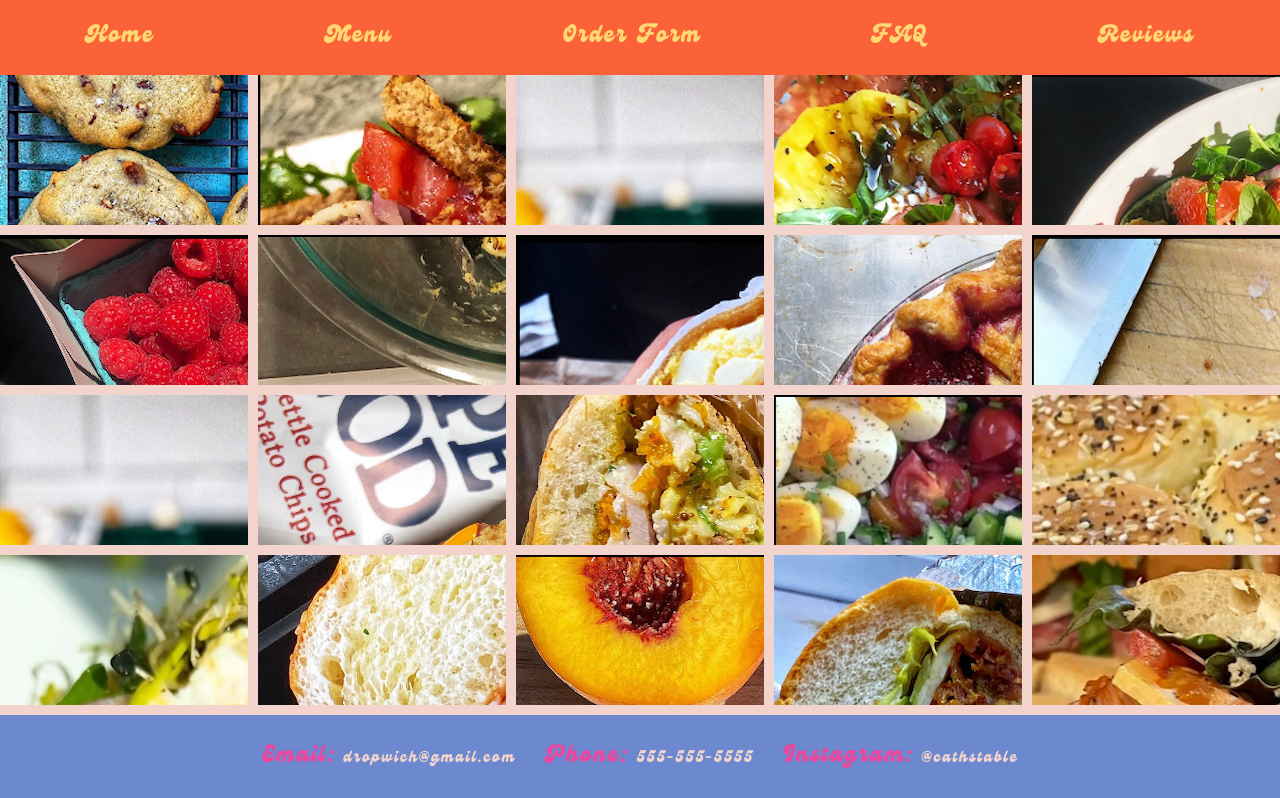
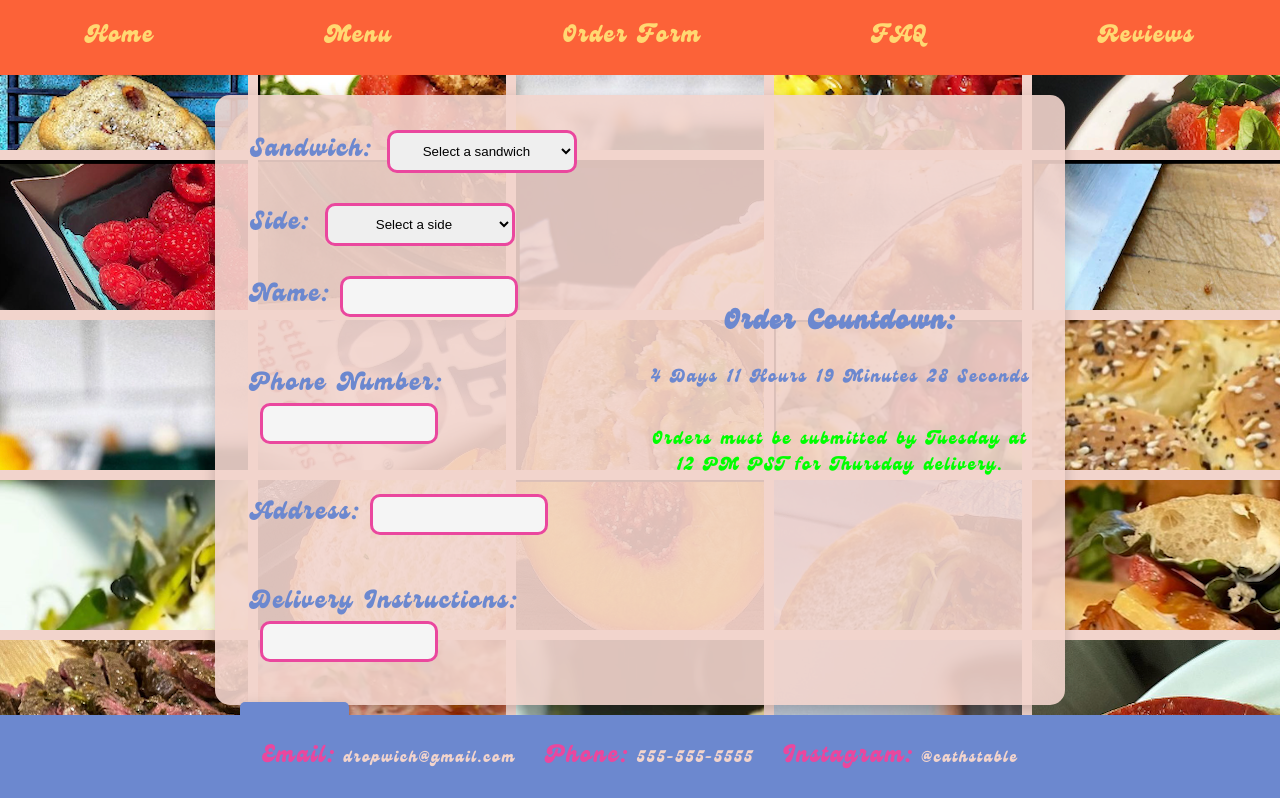
Before and after one commit to lissashea/Dropwhich, a React (Create React App) app: page /order in a window 1280 px wide. Shown: the top 798 px of the page. Built offline with nearby package versions, Linux system fonts and the light colour scheme.

Commit message:
updates to orderform

```diff
--- a/src/App.js
+++ b/src/App.js
@@ -24,7 +24,7 @@ function App() {
           <ImageGrid />
         </div>
         <Routes>
-          <Route path="/" element={<Home />} />
+          <Route path="/" element={<Home imageSize="100px" />} />
           <Route path="/menu" element={<Menu />} />
           <Route path="/order" element={<OrderForm />} />
           <Route path="/faq" element={<Faq />} />
--- a/src/components/Footer.css
+++ b/src/components/Footer.css
@@ -10,6 +10,7 @@
   left: 0;
   right: 0;
   margin: 0; /* Remove margin to allow more space for the content above */
+  z-index: 7;
 
 }
 
--- a/src/components/Home.css
+++ b/src/components/Home.css
@@ -1,19 +1,24 @@
 .homeContainer {
   display: flex;
-  position: absolute;
-  top: 75px; /* Adjust the value as needed to set the distance from the top */
   align-items: center;
+  text-align: center;
   justify-content: center;
   padding: 25px;
   margin: 25px;
-  background-color: rgba(242, 212, 204, 0.9);
+  background-color: rgba(242, 212, 204, 0.8);
   color: #6C88CF;
   border-radius: 15px;
-  box-shadow: 0px 5px 15px rgba(0, 0, 0, 0.6);
+  box-shadow: 0px 5px 15px rgba(0, 0, 0, 0.2);
+  /* min-height: 50vh; */
   font-size: 1.5rem;
-  z-index: 1;
+  z-index: 3;
+  width: 750px;
+  position: absolute;
+  top: 50%;
+  left: 50%;
+  transform: translate(-50%, -50%);
+  z-index: 2;
 }
-
 
 span {
  color: #ea479e;
@@ -45,6 +50,16 @@ span {
   transition: all 0.2s ease; /* Add a smooth transition effect on hover */
   /* Add 3D effect */
   box-shadow: 0px 5px 15px rgba(0, 0, 0, 0.2);
+  z-index: 2;
+}
+
+.backgroundContainer {
+  position: absolute;
+  top: 0;
+  left: 0;
+  width: 100%;
+  height: 100%;
+  z-index: 1; /* Set the z-index to be below the component containers */
 }
 
 .menu-button:hover {
--- a/src/components/Home.jsx
+++ b/src/components/Home.jsx
@@ -5,6 +5,7 @@ import sandwichImage from "../images-drop/sandwich-transparent.png";
 
 const Home = ({ imageSize }) => {
   return (
+    <div className="backgroundContainer">
     <div className="homeContainer">
       <div className="textContainer">
         <h1>Welcome to <span>Dropwich!</span></h1>
@@ -27,6 +28,7 @@ const Home = ({ imageSize }) => {
         </div>
       </div>
     </div>
+    </div>
   );
 };
 
--- a/src/components/Menu.css
+++ b/src/components/Menu.css
@@ -1,15 +1,30 @@
 .menu-container {
-  position: absolute;
-  display: flex;
-  flex-direction: column;
   text-align: center;
-  margin-top: 75px; /* Adjust the margin as needed to set the distance from the top */
-  color: #ea479e; /* Change the text color to match the "Order Form" text */
+  color: #ea479e;
   border-radius: 15px;
   padding: 25px;
   box-shadow: 0px 5px 15px rgba(0, 0, 0, 0.2);
   background-color: rgba(242, 212, 204, 0.8);
-  min-width: auto;
+  justify-content: center;
+  align-items: center;
+  /* Adjust the width to your desired value for mobile view */
+  width: 750px;
+  position: absolute;
+  top: 50%;
+  left: 50%;
+  transform: translate(-50%, -50%);
+  z-index: 2;
+  /* Add a margin from the top for desktop view */
+  margin-top: 25px;
+}
+
+.backgroundContainer {
+  position: absolute;
+  top: 0;
+  left: 0;
+  width: 100%;
+  height: 100%;
+  z-index: 1; /* Set the z-index to be below the component containers */
 }
 
 h1 {
@@ -23,14 +38,14 @@ h1 {
   text-decoration: underline;
 }
 
-/* .menu-content {
+.menu-content {
   display: flex;
   justify-content: space-evenly;
   align-content: center;
   flex-wrap: wrap;
   flex-direction: col;
   color: #6c88cf;
-} */
+}
 
 .menu-items {
   width: 48%; /* Adjust the width to create two columns */
@@ -87,7 +102,13 @@ h1 {
 /* Media query for screens with a maximum width of 667px (specific breakpoint for smaller devices) */
 @media (max-width: 667px) {
   .menu-container {
-    display: flex;
-    flex-direction: column;
+    /* Remove width, positioning, and flex styles to allow it to behave as a block-level element */
+    width: auto;
+    position: static;
+    transform: none;
+    display: block;
+    /* Add margin for spacing from the top */
+    margin-top: 25px;
+    z-index: 1;
   }
 }
--- a/src/components/Menu.jsx
+++ b/src/components/Menu.jsx
@@ -75,7 +75,7 @@ function Menu({ imagesize }) {
             ))}
         </div>
       </div>
-      <p>Available until {new Date().toLocaleDateString()}</p>
+      {/* <p>Available until {new Date().toLocaleDateString()}</p> */}
       <button onClick={goToOrderForm} className="order-button">
         Order Here
       </button>
--- a/src/components/NavBar.css
+++ b/src/components/NavBar.css
@@ -4,6 +4,7 @@
   justify-content: space-around;
   padding: 20px 0;
   color: #FFD872;
+  z-index: 8;
 }
 
 .navLink {
--- a/src/components/OrderForm.css
+++ b/src/components/OrderForm.css
@@ -1,44 +1,52 @@
-
 /* components/OrderForm.css */
 
 .orderForm {
   display: flex;
   flex-direction: column;
   align-items: center;
-  /* margin-top: 25px; */
-  justify-content: baseline;
   font-size: 25px;
   color: #6C88CF;
   margin-bottom: 100px;
+  z-index: 2;
 }
 
-
 .orderform-container {
-  /* text-align: center;
-  /* margin-top: 25px; */
   color: #6c88cf;
   background-color: rgba(242, 212, 204, 0.9);
   border-radius: 15px;
   padding: 25px;
-  margin-top: 25px;
-  /* margin: 25px; */
+  /* margin-top: 25px; */
   box-shadow: 0px 5px 15px rgba(0, 0, 0, 0.2);
-  /* width: auto; */
+  width: 100vh;
+  height: 70vh;
+  position: absolute;
+  top: 50%;
+  left: 50%;
+  transform: translate(-50%, -50%);
+  z-index: 2;
   display: flex;
-  flex-wrap: wrap; /* Wrap the columns if there's not enough space */
-  justify-content: space-between; /* Spread columns horizontally */
-  align-items: flex-start; /* Align columns at the top */
+  flex-direction: row;
+}
+
+.backgroundContainer {
+  position: absolute;
+  top: 0;
+  left: 0;
+  width: 100%;
+  height: 100%;
+  z-index: 1;
 }
 
 .orderForm-column1 {
-  flex: 1; /* Take up equal width as much as possible */
-  max-width: 400px; /* Set a maximum width for the column */
-  margin-right: 20px; /* Add some space between columns */
+  flex: 1;
+  max-width: 500px;
+  margin-right: 20px;
+margin: auto;
 }
 
 .orderForm-column2 {
-  flex: 1; /* Take up equal width as much as possible */
-  max-width: 400px; /* Set a maximum width for the column */
+  flex: 1;
+  max-width: 400px;
   max-height: 600px;
   margin: auto;
 }
@@ -47,49 +55,47 @@
   animation: pulse 2s infinite;
 }
 
-
 @keyframes pulse {
   50% {
-    color: #ea479e; /* Start with red color */
+    color: #ea479e;
   }
 
   50% {
-    color: #00ff00; /* Transition to green color */
+    color: #00ff00;
   }
   50% {
-    color: #ea479e; /* Return to red color */
+    color: #ea479e;
   }
 }
 
 .dropdown {
-padding:10px;
-border-radius: 10px;
-border:solid #ea479e;
-width:40%;
-margin-left:15px;
-text-align: center;
+  padding: 10px;
+  border-radius: 10px;
+  border: solid #ea479e;
+  width: 50%;
+  margin-left: 15px;
+  text-align: center;
 }
 
 label {
-  display: block; /* Display the labels as blocks to stack them vertically */
+  display: block;
   text-align: left;
   margin-bottom: 10px;
-  padding:10px;
+  padding: 10px;
 }
 
 .madLibInput {
-  width:30%;
-  margin-left:15px;
+  width: 40%;
+  margin-left: 10px;
   padding: 10px;
   margin-bottom: 20px;
-  border:solid #ea479e;
+  border: solid #ea479e;
   border-radius: 10px;
   background-color: #f5f5f5;
 }
 
 .submitButton {
   padding: 10px 20px;
-  margin-top: 20px;
   margin-bottom: 10px;
   border: none;
   border-radius: 5px;
@@ -98,26 +104,24 @@ label {
   cursor: pointer;
   font-family: 'Genty', 'Comic Sans MS', cursive, sans-serif;
   font-size: 25px;
-  text-decoration: none; /* Remove underline from the button text */
-  transition: all 0.2s ease; /* Add a smooth transition effect on hover */
-  /* Add 3D effect */
+  text-decoration: none;
+  transition: all 0.2s ease;
   box-shadow: 0px 5px 15px rgba(0, 0, 0, 0.2);
 }
 
 .submitButton:hover {
   background-color: #F2D4CC;
   color: #6C88CF;
-  /* Add 3D effect on hover */
   box-shadow: 0px 8px 20px rgba(0, 0, 0, 0.3);
 }
 
-/* Add styles for the confirmation message */
 .confirmationMessage {
   margin-top: 20px;
   color: #6c88cf;
   font-size: 20px;
   font-weight: bold;
 }
+
 
 /* Media query for small screens (e.g., mobile devices) */
 @media (max-width: 767px) {
--- a/src/components/OrderForm.jsx
+++ b/src/components/OrderForm.jsx
@@ -1,7 +1,6 @@
 import React, { useState } from "react";
 import "./OrderForm.css";
 import Countdown from "./Countdown.jsx"; // Import the Countdown component
-import sandwichImage from "../images-drop/sandwich-transparent.png";
 
 function OrderForm() {
   const [order, setOrder] = useState({
@@ -14,14 +13,13 @@ function OrderForm() {
 
   const getNextTuesday = () => {
     const now = new Date();
-    const daysUntilNextTuesday = 2 - now.getDay() + 7; // Calculate days until next Tuesday
+    const daysUntilNextTuesday = 2 - now.getDay() + 7;
     const nextTuesday = new Date(now);
     nextTuesday.setDate(nextTuesday.getDate() + daysUntilNextTuesday);
-    nextTuesday.setHours(12, 0, 0, 0); // Set the time to 12 PM PST
+    nextTuesday.setHours(12, 0, 0, 0);
     return nextTuesday;
   };
 
-  // Define the target date for the countdown (Tuesday at 12 PM PST)
   const targetDate = getNextTuesday();
 
   const handleChange = (event) => {
@@ -45,7 +43,6 @@ function OrderForm() {
 
   return (
     <div className="orderForm">
-      {/* <h1>Order Form</h1> */}
       {orderSubmitted ? (
         <div className="confirmationMessage">
           <p>Order submitted successfully!</p>
@@ -55,7 +52,6 @@ function OrderForm() {
         <div className="orderform-container">
           <div className="orderForm-column1">
             <form onSubmit={handleSubmit}>
-              {/* Sandwich selection */}
               <label>
                 Sandwich:
                 <select
@@ -129,11 +125,13 @@ function OrderForm() {
                   onChange={handleChange}
                 />
               </label>
+
               <button type="submit" className="submitButton">
                 Submit
               </button>
             </form>
           </div>
+
           <div className="orderForm-column2">
             <div className="countdownContainer">
               <Countdown targetDate={targetDate} />
@@ -141,7 +139,6 @@ function OrderForm() {
           </div>
         </div>
       )}
-      {/* Place the Countdown component outside the form container */}
     </div>
   );
 }
```
Also changed, not shown: src/components/ImageGrid.css (line endings or trailing spaces). Lines whose indentation alone changed are shown as unchanged.
